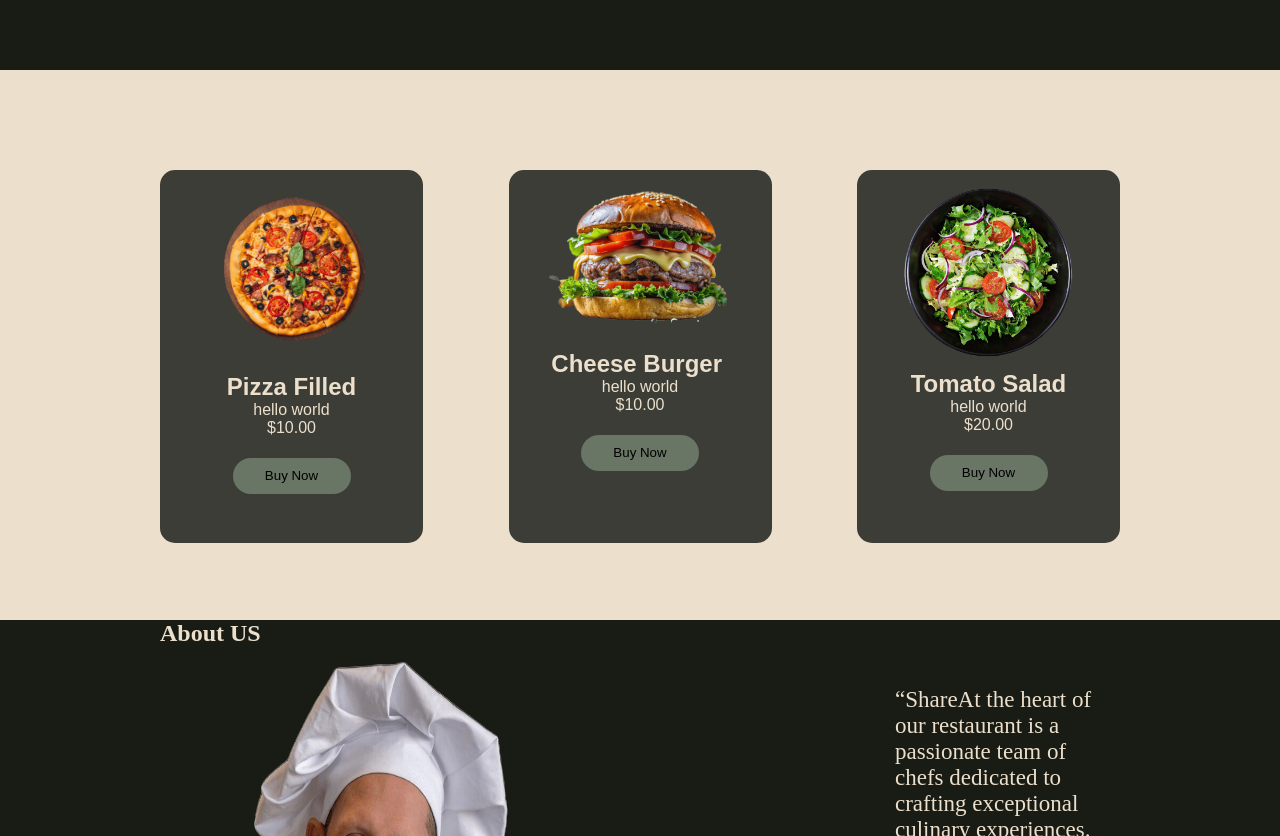
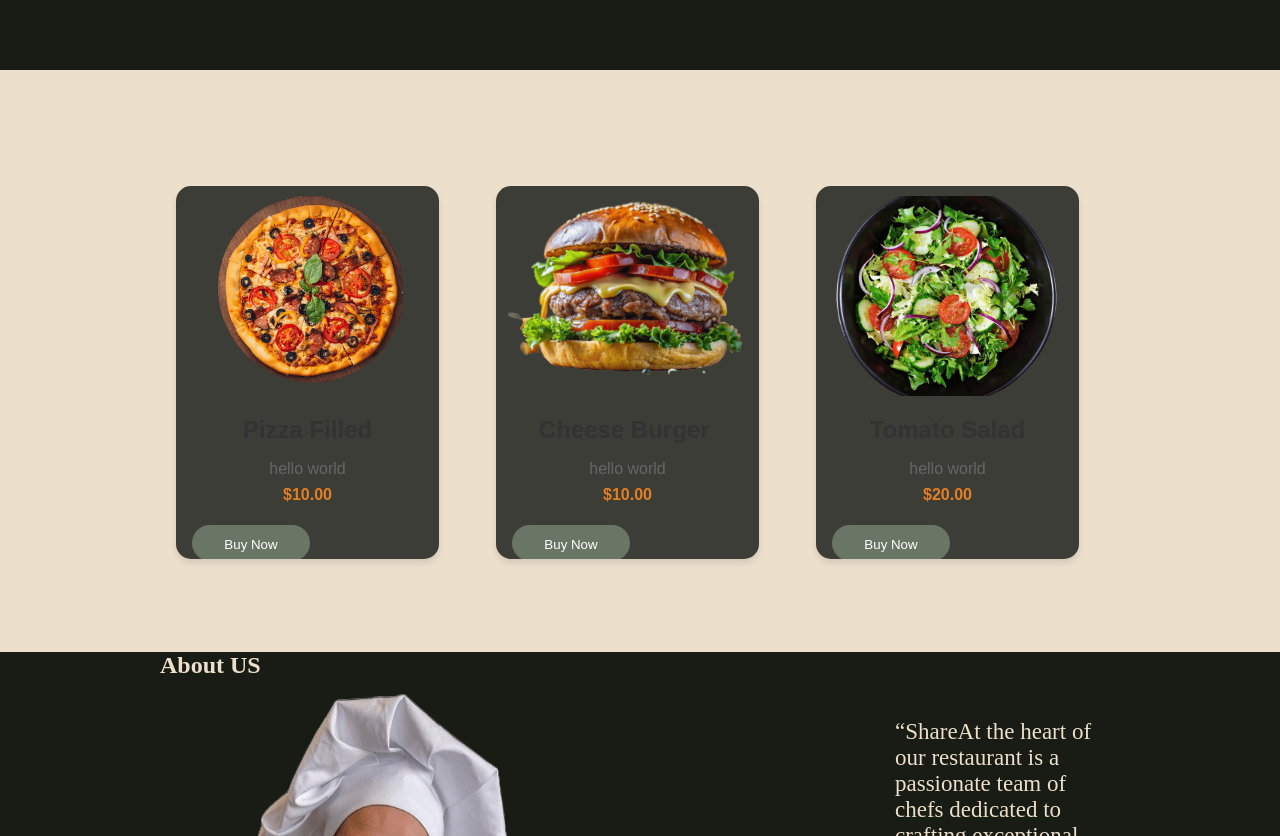
Before and after one commit to ZakariaElkhadir/Food-Ordering-System, a React (Vite) app: page / in a window 1280 px wide. Shown: the part 680-1516 px from the top of the page. Built offline with nearby package versions, Linux system fonts and the light colour scheme.

Commit message:
Refactor import statements in Cards.tsx and OrderForm.tsx

```diff
--- a/src/Cards/Cards.tsx
+++ b/src/Cards/Cards.tsx
@@ -1,4 +1,4 @@
-import React, { useState } from 'react';
+import  { useState } from 'react';
 import './Cards.scss';
 import OrderForm from '../OrderForm/OrderForm'; // Make sure to create this component
 
--- /dev/null
+++ b/src/OrderForm/OrderForm.scss
@@ -0,0 +1,152 @@
+// Cards.scss
+
+.card-container {
+    position: relative;
+    width: 100%;
+    max-width: 300px;
+    margin: 1rem;
+  }
+
+  .card {
+    background-color: #fff;
+    border-radius: 8px;
+    box-shadow: 0 4px 6px rgba(0, 0, 0, 0.1);
+    overflow: hidden;
+    transition: transform 0.3s ease;
+
+    &:hover {
+      transform: translateY(-5px);
+    }
+
+    img {
+      width: 100%;
+      height: 200px;
+      object-fit: cover;
+    }
+
+    h2 {
+      font-size: 1.5rem;
+      margin: 1rem;
+      color: #333;
+    }
+
+    p {
+      margin: 0.5rem 1rem;
+      color: #666;
+
+      &:last-of-type {
+        font-weight: bold;
+        color: #e67e22;
+      }
+    }
+
+    button {
+      display: block;
+      width: calc(100% - 2rem);
+      margin: 1rem;
+      padding: 0.75rem;
+      background-color: #e67e22;
+      color: white;
+      border: none;
+      border-radius: 4px;
+      cursor: pointer;
+      transition: background-color 0.3s ease;
+
+      &:hover {
+        background-color: #d35400;
+      }
+    }
+  }
+
+  // OrderForm.scss
+
+  .order-form-overlay {
+    position: fixed;
+    top: 0;
+    left: 0;
+    width: 100%;
+    height: 100%;
+    background-color: rgba(0, 0, 0, 0.5);
+    display: flex;
+    justify-content: center;
+    align-items: center;
+    z-index: 1000;
+  }
+
+  .order-form {
+    background-color: white;
+    padding: 2rem;
+    border-radius: 8px;
+    box-shadow: 0 4px 6px rgba(0, 0, 0, 0.1);
+    width: 90%;
+    max-width: 400px;
+
+    h2 {
+      font-size: 1.5rem;
+      margin-bottom: 1rem;
+      color: #333;
+    }
+
+    form {
+      display: flex;
+      flex-direction: column;
+      gap: 1rem;
+
+      .table-num,
+      .quantity {
+        display: flex;
+        flex-direction: column;
+        gap: 0.5rem;
+
+        label {
+          font-weight: bold;
+          color: #666;
+        }
+
+        input {
+          padding: 0.5rem;
+          border: 1px solid #ccc;
+          border-radius: 4px;
+          font-size: 1rem;
+
+          &:focus {
+            outline: none;
+            border-color: #e67e22;
+          }
+        }
+      }
+
+      .form-actions {
+        display: flex;
+        justify-content: flex-end;
+        gap: 1rem;
+        margin-top: 1rem;
+
+        button {
+          padding: 0.75rem 1.5rem;
+          border: none;
+          border-radius: 4px;
+          cursor: pointer;
+          transition: background-color 0.3s ease;
+
+          &:first-child {
+            background-color: #ccc;
+            color: #333;
+
+            &:hover {
+              background-color: #bbb;
+            }
+          }
+
+          &:last-child {
+            background-color: #e67e22;
+            color: white;
+
+            &:hover {
+              background-color: #d35400;
+            }
+          }
+        }
+      }
+    }
+  }
--- a/src/OrderForm/OrderForm.tsx
+++ b/src/OrderForm/OrderForm.tsx
@@ -1,4 +1,5 @@
 import React, { useState } from 'react';
+import './OrderForm.scss';
 
 
 interface OrderFormProps {
@@ -7,7 +8,7 @@ interface OrderFormProps {
 }
 
 const OrderForm: React.FC<OrderFormProps> = ({ onSubmit, onClose }) => {
-    const [tableNumber, setTableNumber] = useState('');
+    const [tableNumber, setTableNumber] = useState('1');
     const [quantity, setQuantity] = useState(1);
 
     const handleSubmit = (e: React.FormEvent) => {
```
